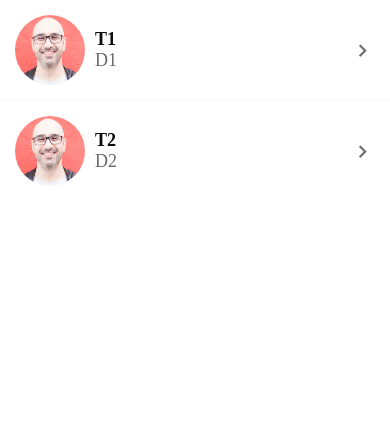
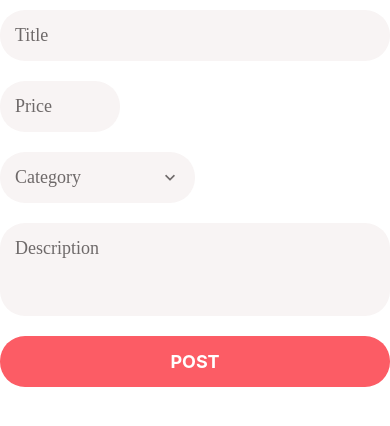
Before and after one commit to alal9000/DoneWithIt_old, a React Native app: screen / in a window 390 px wide. Shown: the top 426 px of the page. Built offline with nearby package versions, Linux system fonts and the light colour scheme.

Commit message:
input components with dynamic width && flexible ar

```diff
--- a/App.js
+++ b/App.js
@@ -1,10 +1,11 @@
-import Screen from './app/components/Screen'
+import Screen from "./app/components/Screen";
+import ListingEditScreen from "./app/screens/ListingEditScreen";
 import MessagesScreen from "./app/screens/MessagesScreen";
 
 export default function App() {
   return (
     <Screen>
-      <MessagesScreen />
+      <ListingEditScreen />
     </Screen>
   );
 }
--- a/app/components/AppPicker.js
+++ b/app/components/AppPicker.js
@@ -14,13 +14,21 @@ import AppText from "./AppText";
 import Screen from "./Screen";
 import PickerItem from "./PickerItem";
 
-function AppPicker({ icon, items, onSelectItem, selectedItem, placeholder }) {
+function AppPicker({
+  icon,
+  items,
+  onSelectItem,
+  PickerItemComponent = PickerItem,
+  placeholder,
+  selectedItem,
+  width = '100%'
+}) {
   const [modalVisible, setModalVisible] = useState(false);
 
   return (
     <>
       <TouchableWithoutFeedback onPress={() => setModalVisible(true)}>
-        <View style={styles.container}>
+        <View style={[styles.container, { width }]}>
           {icon && (
             <MaterialCommunityIcons
               name={icon}
@@ -48,7 +56,7 @@ function AppPicker({ icon, items, onSelectItem, selectedItem, placeholder }) {
             data={items}
             keyExtractor={(item) => item.value.toString()}
             renderItem={({ item }) => (
-              <PickerItem
+              <PickerItemComponent
                 label={item.label}
                 onPress={() => {
                   setModalVisible(false);
@@ -68,7 +76,6 @@ const styles = StyleSheet.create({
     backgroundColor: defaultStyles.colors.light,
     borderRadius: 25,
     flexDirection: "row",
-    width: "100%",
     padding: 15,
     marginVertical: 10
   },
--- a/app/components/AppTextInput.js
+++ b/app/components/AppTextInput.js
@@ -4,9 +4,9 @@ import { MaterialCommunityIcons } from "@expo/vector-icons";
 
 import defaultStyles from "../config/styles";
 
-function AppTextInput({ icon, ...otherProps }) {
+function AppTextInput({ icon, width = "100%", ...otherProps }) {
   return (
-    <View style={styles.container}>
+    <View style={[styles.container, { width }]}>
       {icon && (
         <MaterialCommunityIcons
           name={icon}
@@ -29,7 +29,6 @@ const styles = StyleSheet.create({
     backgroundColor: defaultStyles.colors.light,
     borderRadius: 25,
     flexDirection: "row",
-    width: "100%",
     padding: 15,
     marginVertical: 10
   },
--- /dev/null
+++ b/app/components/CategoryPickerItem.js
@@ -0,0 +1,7 @@
+import React from "react";
+
+function CategoryPickerItem(props) {
+  return null;
+}
+
+export default CategoryPickerItem;
--- a/app/components/forms/AppFormField.js
+++ b/app/components/forms/AppFormField.js
@@ -4,7 +4,7 @@ import { useFormikContext } from "formik";
 import AppTextInput from "../AppTextInput";
 import ErrorMessage from "./ErrorMessage";
 
-function AppFormField({ name, ...otherProps }) {
+function AppFormField({ name, width, ...otherProps }) {
   const { setFieldTouched, handleChange, errors, touched } = useFormikContext();
 
   return (
@@ -12,6 +12,7 @@ function AppFormField({ name, ...otherProps }) {
       <AppTextInput
         onBlur={() => setFieldTouched(name)}
         onChangeText={handleChange(name)}
+        width={width}
         {...otherProps}
       />
       <ErrorMessage error={errors[name]} visible={touched[name]} />
--- a/app/components/forms/AppFormPicker.js
+++ b/app/components/forms/AppFormPicker.js
@@ -4,14 +4,22 @@ import { useFormikContext } from "formik";
 import AppPicker from "../AppPicker";
 import ErrorMessage from "./ErrorMessage";
 
-function AppFormPicker({ items, name, placeholder }) {
+function AppFormPicker({
+  items,
+  name,
+  PickerItemComponent,
+  placeholder,
+  width
+}) {
   const { errors, setFieldValue, touched, values } = useFormikContext();
 
   return (
     <>
       <AppPicker
+        width={width}
         items={items}
         onSelectItem={(item) => setFieldValue(name, item)}
+        PickerItemComponent={PickerItemComponent}
         placeholder={placeholder}
         selectedItem={values[name]}
       />
--- a/app/screens/ListingEditScreen.js
+++ b/app/screens/ListingEditScreen.js
@@ -4,17 +4,18 @@ import * as Yup from "yup";
 
 import {
   AppForm,
-  AppFormField,
-  AppFormPicker,
+  AppFormField as FormField,
+  AppFormPicker as Picker,
   SubmitButton
 } from "../components/forms";
 import Screen from "../components/Screen";
+import CategoryPickerItem from "../components/CategoryPickerItem";
 
 const validationSchema = Yup.object().shape({
   title: Yup.string().required().min(1).label("Title"),
   price: Yup.number().required().min(1).max(10000).label("Price"),
   category: Yup.object().required().nullable().label("Category"),
-  description: Yup.string().label("Description"),
+  description: Yup.string().label("Description")
 });
 
 const categories = [
@@ -31,28 +32,27 @@ function ListingEditScreen() {
           title: "",
           price: "",
           category: null,
-          description: "",
+          description: ""
         }}
         onSubmit={(values) => console.log(values)}
         validationSchema={validationSchema}
       >
-        <AppFormField
-          maxLength={255}
-          name="title"
-          placeholder="Title"
-        />
-        <AppFormField
+        <FormField maxLength={255} name="title" placeholder="Title" />
+        <FormField
           keyboardType="numeric"
           maxLength={8}
           name="price"
           placeholder="Price"
+          width={120}
         />
-        <AppFormPicker
+        <Picker
           items={categories}
           name="categories"
+          PickerItemComponent={CategoryPickerItem}
           placeholder="Category"
+          width="50%"
         />
-        <AppFormField
+        <FormField
           maxLength={255}
           multiline
           name="description"
@@ -68,7 +68,7 @@ function ListingEditScreen() {
 const styles = StyleSheet.create({
   container: {
     padding: 10
-  },
+  }
 });
 
 export default ListingEditScreen;
```
Also changed, not shown: app/components/Test.js (added, +14 -0 lines).
